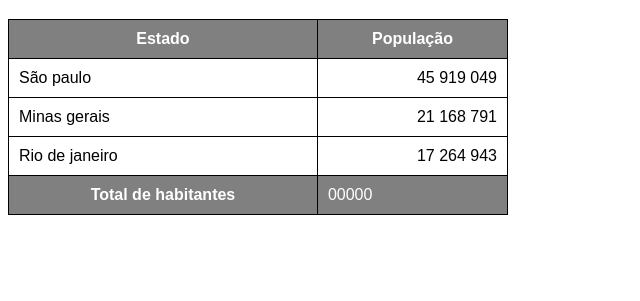
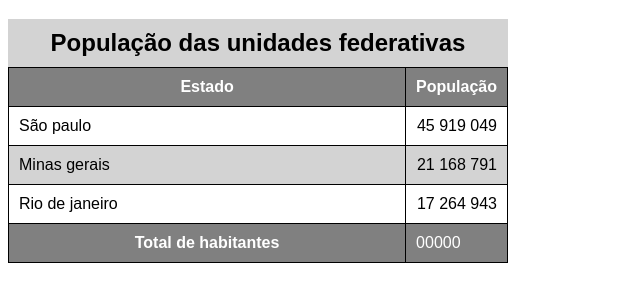
Before and after one commit to CARLOSbevilaqua05/html-css, a plain HTML site: page exercicios/EX023/tabela002.html in a window 1280 px wide. Shown: the part 61-362 px from the top of the page, without its empty margins (0-640 px from the left). Drawn offline with Linux system fonts and the light colour scheme.

Commit message:
Update tabela002.html

```diff
--- a/exercicios/EX023/tabela002.html
+++ b/exercicios/EX023/tabela002.html
@@ -7,6 +7,7 @@
     <style>
         body{
             font-family: Arial, Helvetica, sans-serif;
+
 
         }
 
@@ -27,11 +28,21 @@
         td.num{
             text-align: right
         }
+        caption{
+            font-size: 1.5em;
+            padding: 10px;
+            font-weight: bold;
+            background-color: lightgray;
+        }
+        tbody > tr:nth-child(2n){ /* EFEITO ZEBRADO /*/
+            background-color: lightgray;
+        }
 
     </style>
 
 </head>
 <body>
+
     <h1>Uso de tabelas grandes</h1>
                         <!--
                         anatomia para tabelas grandes
@@ -48,7 +59,7 @@
             <thead>
                 <tr>
                     <th>Estado</th>
-                    <th>População</th>
+                    <th style="width: 50px;">População</th>
                 </tr>
             </thead>
             <tbody>
@@ -71,6 +82,8 @@
                 <td>00000</td>
              </tr>
            </tfoot>
+
+        <caption>População das unidades federativas</caption>
         </table>
     </div>
 </body>
```
